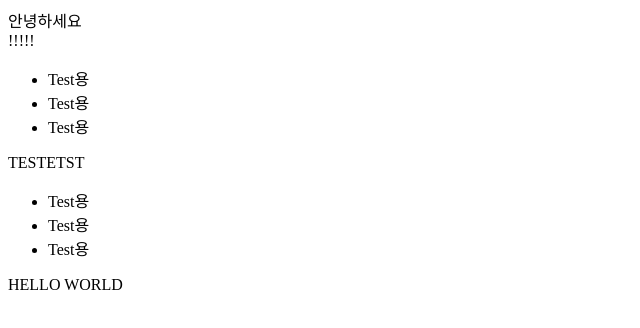
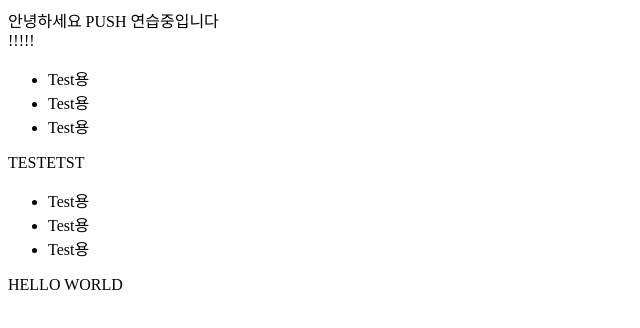
Before and after one commit to xian3967/secondSourceTreeLecture, a plain HTML site: page index.html in a window 1280 px wide. Shown: the whole page, without its empty margins (0-640 px from the left). Drawn offline with Linux system fonts and the light colour scheme.

Commit message:
PUSH테스트

```diff
--- a/index.html
+++ b/index.html
@@ -11,7 +11,7 @@
     $(,.TEST_jquery).html('TESTETST');
   })(jQuery);
   </script>
-  <div>안녕하세요</div>
+  <div>안녕하세요 PUSH 연습중입니다</div>
   <div class="TEST_jquery_01"></div>
   <div class="TEST_jquery"></div>
   <div>!!!!!</div>
```
